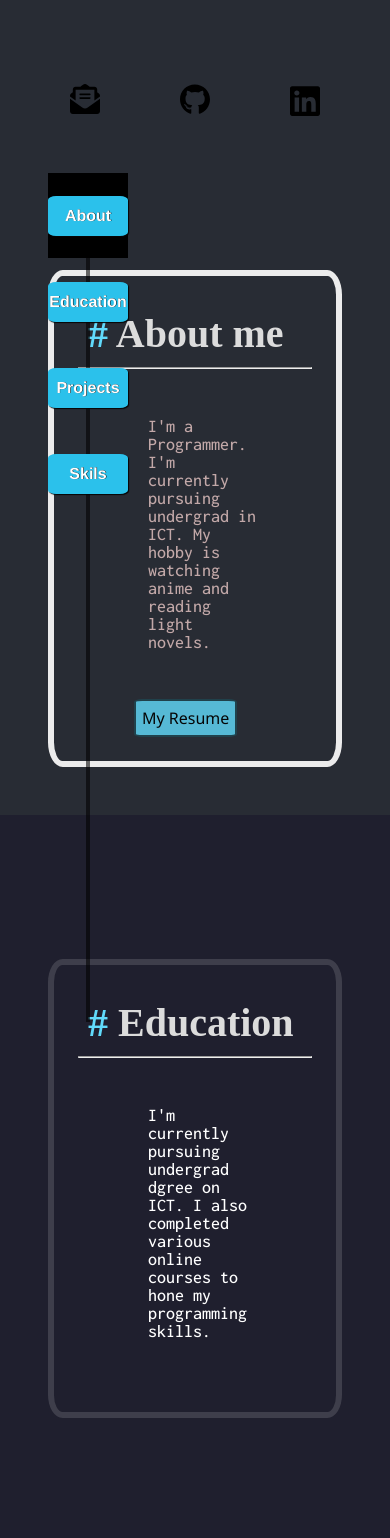
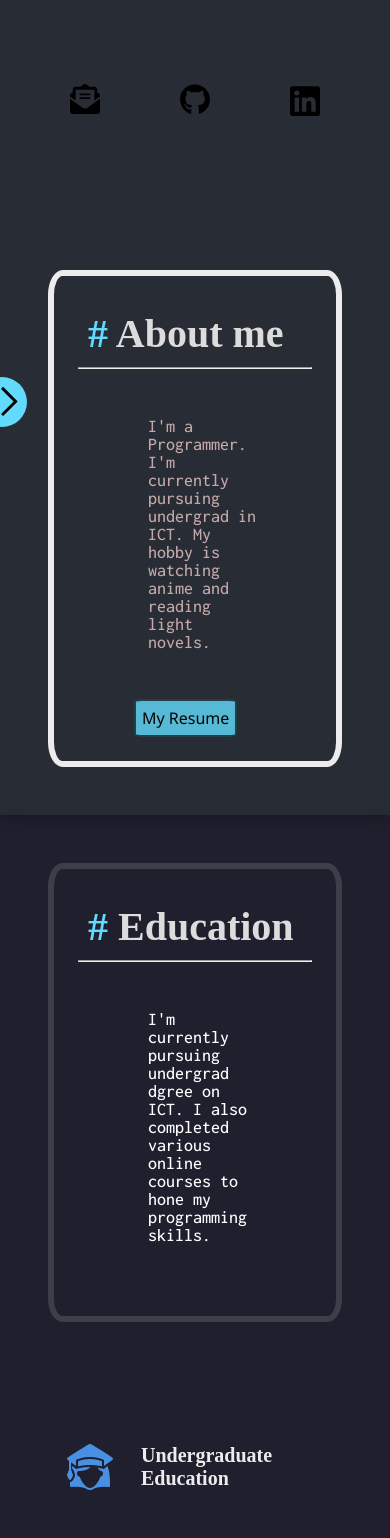
Before and after one commit to jahidem/jahidem.github.io, a PHP site: page / in a window 390 px wide; the page is wider, and only the part inside the window is pictured. Shown: the part 333-1871 px from the top of that part. Run offline with PHP 8.4, Linux system fonts and the light colour scheme.

Commit message:
opt for mobile
somewhat usable

```diff
--- a/portfolio/index.html
+++ b/portfolio/index.html
@@ -8,6 +8,7 @@
     <title>Portfolio</title>
   </head>
   <body>
+
     <section id="About">
       <div class="container">
         <!--   NavBar   -->
@@ -223,8 +224,15 @@
     <section id="Skill">
       <container> </container>
     </section>
+
     <footer id="Footer">
       <p>Designed by Jahid Hossain &ThickSpace; &copy;2022</p>
     </footer>
+    <div id="float-btn">
+      <img src="/icons/arrow.svg"
+        style="width: 35px; height: 35px;" alt="">
+    </div>
+
+  <script src="script/action.js"></script>
   </body>
 </html>
--- /dev/null
+++ b/portfolio/script/action.js
@@ -0,0 +1,20 @@
+const float_btn = document.getElementById("float-btn");
+const nav = document.getElementById("nav-contain");
+
+float_btn.addEventListener("click",()=>{
+
+    nav.style.opacity =1;
+    float_btn.style.opacity = 0;
+
+
+  //  document.querySelector(".container").style.filter = "blur(2px)";
+});
+
+nav.addEventListener("click",()=>{
+    var box = document.querySelector('body');
+    var width = box.offsetWidth;
+
+    if(width<901){
+    nav.style.opacity = 0;
+    float_btn.style.opacity = 1;}
+});
--- a/portfolio/style.css
+++ b/portfolio/style.css
@@ -8,6 +8,48 @@
   text-decoration: none;
 
 }
+:root {
+  /* dark shades of primary color*/
+  --clr-primary-1: hsl(205, 86%, 17%);
+  --clr-primary-2: hsl(205, 77%, 27%);
+  --clr-primary-3: hsl(205, 72%, 37%);
+  --clr-primary-4: hsl(205, 63%, 48%);
+  /* primary/main color */
+  --clr-primary-5: hsl(205, 78%, 60%);
+  /* lighter shades of primary color */
+  --clr-primary-6: hsl(205, 89%, 70%);
+  --clr-primary-7: hsl(205, 90%, 76%);
+  --clr-primary-8: hsl(205, 86%, 81%);
+  --clr-primary-9: hsl(205, 90%, 88%);
+  --clr-primary-10: hsl(205, 100%, 96%);
+  /* darkest grey - used for headings */
+  --clr-grey-1: hsl(209, 61%, 16%);
+  --clr-grey-2: hsl(211, 39%, 23%);
+  --clr-grey-3: hsl(209, 34%, 30%);
+  --clr-grey-4: hsl(209, 28%, 39%);
+  /* grey used for paragraphs */
+  --clr-grey-5: hsl(210, 22%, 49%);
+  --clr-grey-6: hsl(209, 23%, 60%);
+  --clr-grey-7: hsl(211, 27%, 70%);
+  --clr-grey-8: hsl(210, 31%, 80%);
+  --clr-grey-9: hsl(212, 33%, 89%);
+  --clr-grey-10: hsl(210, 36%, 96%);
+  --clr-white: #fff;
+  --clr-red-dark: hsl(360, 67%, 44%);
+  --clr-red-light: hsl(360, 71%, 66%);
+  --clr-green-dark: hsl(125, 67%, 44%);
+  --clr-green-light: hsl(125, 71%, 66%);
+  --clr-black: #222;
+  --ff-primary: "Roboto", sans-serif;
+  --ff-secondary: "Open Sans", sans-serif;
+  --transition: all 0.3s linear;
+  --spacing: 0.1rem;
+  --radius: 0.25rem;
+  --light-shadow: 0 5px 15px rgba(0, 0, 0, 0.1);
+  --dark-shadow: 0 5px 15px rgba(0, 0, 0, 0.2);
+  --max-width: 1170px;
+  --fixed-width: 620px;
+}
 #About #Education{
     background-color: #282c34;
 }
@@ -16,11 +58,7 @@ p a{
     font-size: 18px;
     font-family: "Inconsolata", monospace;
 }
-section {
-  min-height: 100vh;
-  padding: 3rem;
 
-}
 section:nth-child(even) {
   background-color: #282c34;
 
@@ -45,11 +83,12 @@ section:nth-child(even) {
 
 /* Container */
 .container {
-    max-width: 850px;
+    max-width: 1000px;
     margin: auto;
+    padding: 3rem;
     display: flex;
     flex-direction: column;
-
+    box-shadow: var(--dark-shadow);
   }
 /*    Nav    */
 #nav-contain {
@@ -232,7 +271,6 @@ body {
 /* Education contain */
 
 #Education-contain {
-  margin-top: 6rem;
   padding: 1.5rem;
   align-self: flex-end;
   max-width: 700px;
@@ -385,3 +423,33 @@ body {
   color: #61dafbbb;
   font-family: "Inconsolata", monospace;
   font-size: 14px;
+
+}
+/****Float-btn   ***/
+#float-btn{
+
+  background-color: #61dafb;
+  width: 50px;
+  height: 50px;
+  border-radius: 50%;
+  bottom: 10%;
+  left: -23px;
+  display: flex;
+  justify-content: flex-end;
+  align-items: center;
+  position: fixed;
+  cursor: pointer;
+  opacity: 0;
+}
+  /**** Media Query ***/
+
+  @media(max-width:900px) {
+    #nav-contain {
+      opacity: 0;
+      left: 10px;
+
+    }
+    #float-btn{
+      opacity: 1;
+    }
+  }
```
Also changed, not shown: portfolio/icons/arrow.svg (added).
